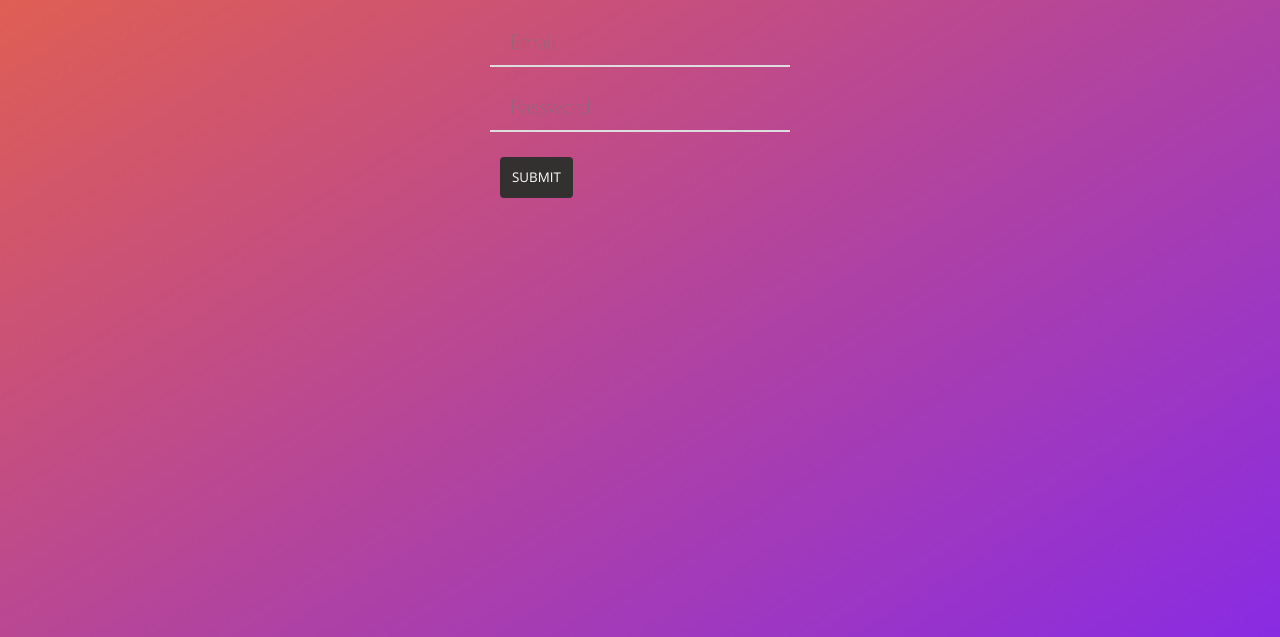
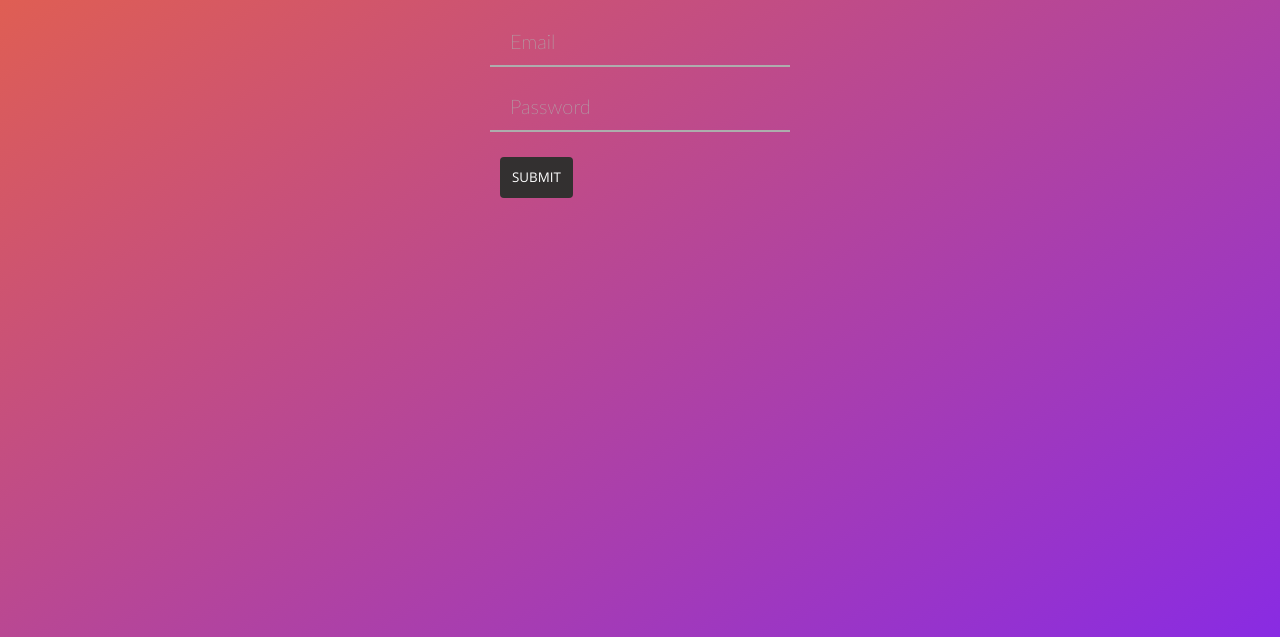
Before and after one commit to kbrsh/gradual, a website: page views/login/login.html in a window 1280 px wide. Shown: the part 163-800 px from the top of the page. Drawn offline with Linux system fonts and the light colour scheme; files that its build step writes are made by us from their sources; files whose address does not match are found by name.

Commit message:
login borders make darker

```diff
--- a/assets/css/login.css
+++ b/assets/css/login.css
@@ -20,8 +20,13 @@ h1 {
   width: 30rem;
 }
 
+::-webkit-input-placeholder {
+  color: #ADADAD;
+  font-family: "Lato";
+}
+
 input[type=text], input[type=email], input[type=password] {
-  border-bottom: 2px solid #ddd;
+  border-bottom: 2px solid #ADADAD;
   border-top: none;
   border-left: none;
   border-right: none;
```
Also changed, not shown: 1 other file.
